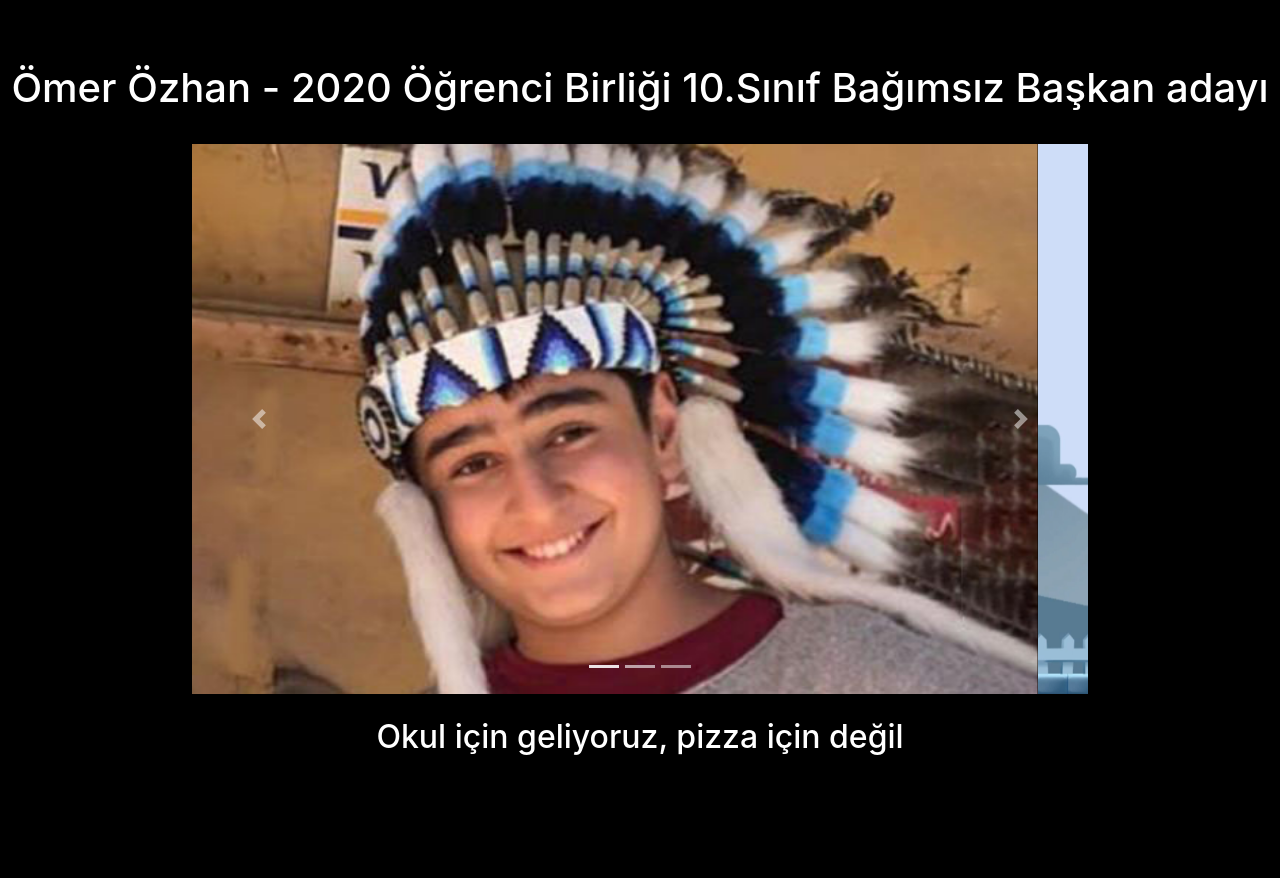
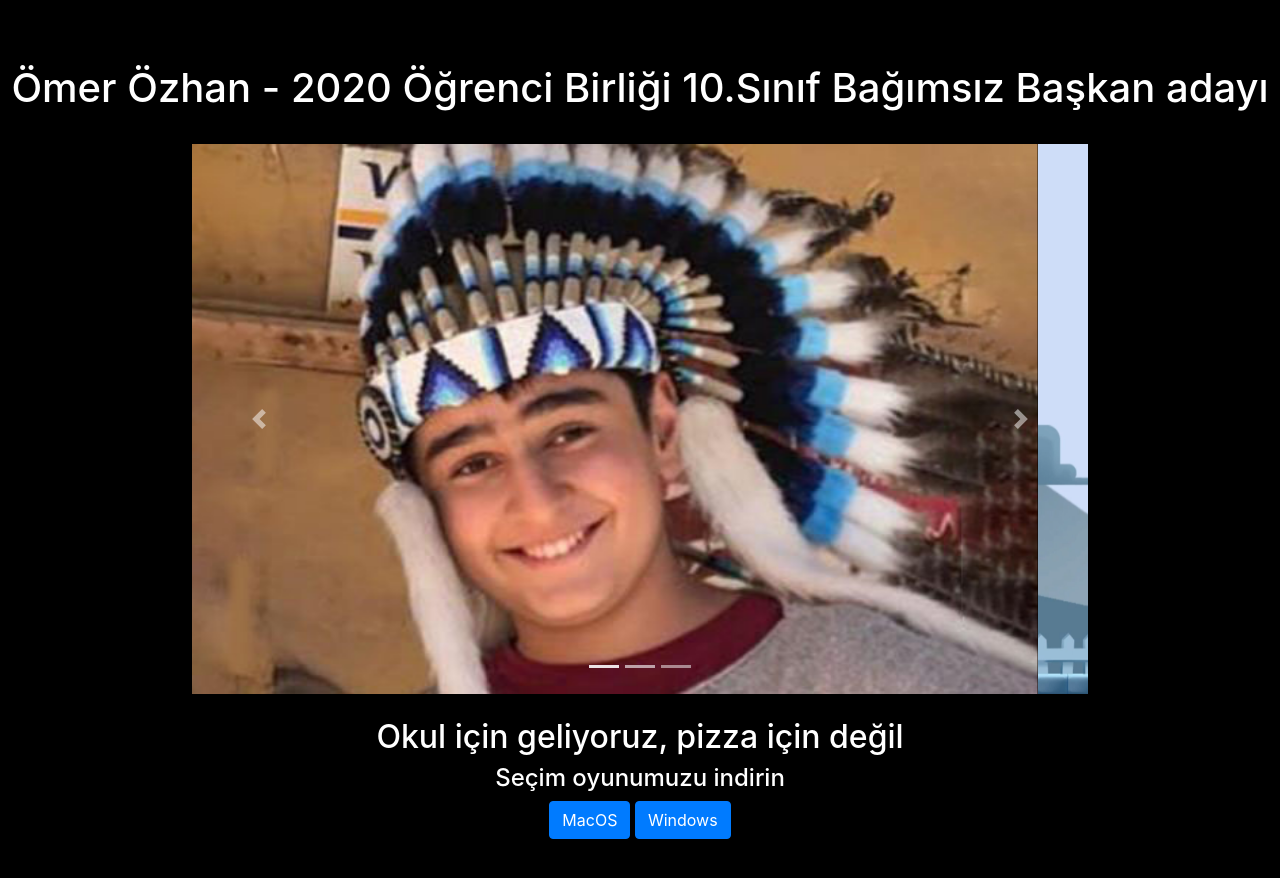
Before and after one commit to omrozh/ObWeb, a plain HTML site: page index.html in a window 1280 px wide. Before the commit the page ends 800 px from the top, so only its background shows below. Drawn offline with nearby package versions, Linux system fonts and the light colour scheme.

Commit message:
Update index.html

```diff
--- a/index.html
+++ b/index.html
@@ -10,7 +10,7 @@
     <title>ÖB - Bağımsız</title>
 </head>
 <body style="background-color: black;">
-    <center>
+    <center style="margin-bottom: 5%;">
         <h1 style="margin-top: 5%; color: white;">Ömer Özhan - 2020 Öğrenci Birliği 10.Sınıf Bağımsız Başkan adayı</h1>
         <br>
         <div id="carouselExampleControls" class="carousel slide" data-ride="carousel" style="width: 70%;">
@@ -41,6 +41,9 @@
           </div>
           <br>
           <h2 style="color: white;">Okul için geliyoruz, pizza için değil</h2>
+          <h4 style="color: white;">Seçim oyunumuzu indirin</h4>
+          <a href="https://drive.google.com/file/d/1OunMOV8TGiHBeyiYxMqrOAN6vSegLcyy/view?usp=sharing"><button class="btn btn-primary">MacOS</button></a>
+          <a href="https://drive.google.com/file/d/1-Q9km991QI5Q-AhUgd20x3vF4wnLwBRU/view?usp=sharing"><button class="btn btn-primary">Windows</button></a>
     </center>
 
 
```
